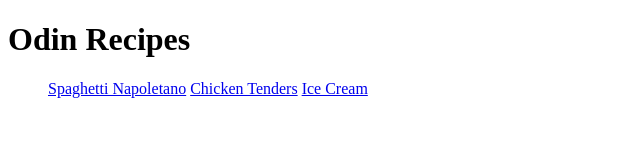
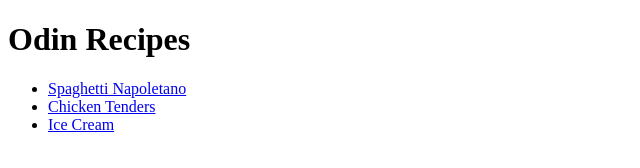
Before and after one commit to Ikarosxo/odin-recipes, a plain HTML site: page index.html in a window 1280 px wide. Shown: the whole page, without its empty margins (0-640 px from the left). Drawn offline with Linux system fonts and the light colour scheme.

Commit message:
added missing li to the index list

```diff
--- a/index.html
+++ b/index.html
@@ -9,9 +9,9 @@
     <h1>Odin Recipes</h1>
 
     <ul>
-        <a href="recipes/spaghetti.html">Spaghetti Napoletano</a>
-        <a href="recipes/chicken-tenders.html">Chicken Tenders</a>
-        <a href="recipes/ice-cream.html">Ice Cream</a>
+        <li><a href="recipes/spaghetti.html">Spaghetti Napoletano</a></li>
+        <li><a href="recipes/chicken-tenders.html">Chicken Tenders</a></li>
+        <li><a href="recipes/ice-cream.html">Ice Cream</a></li>
     </ul>
 </body>
 </html>
```
